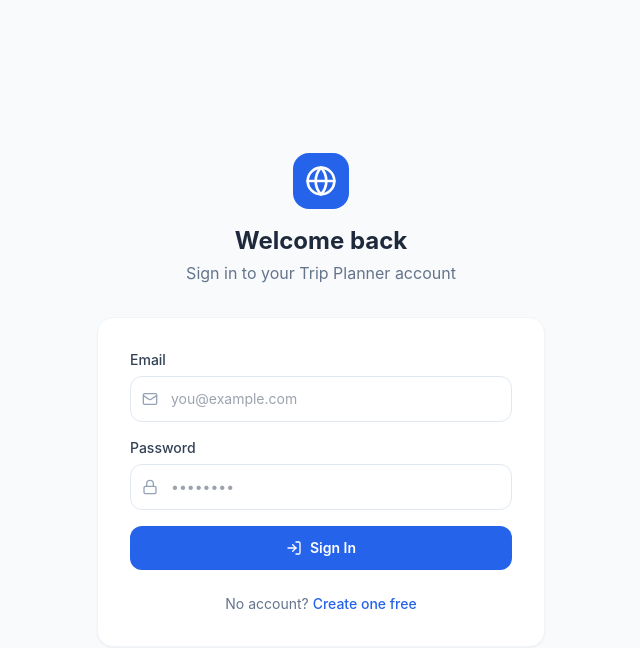
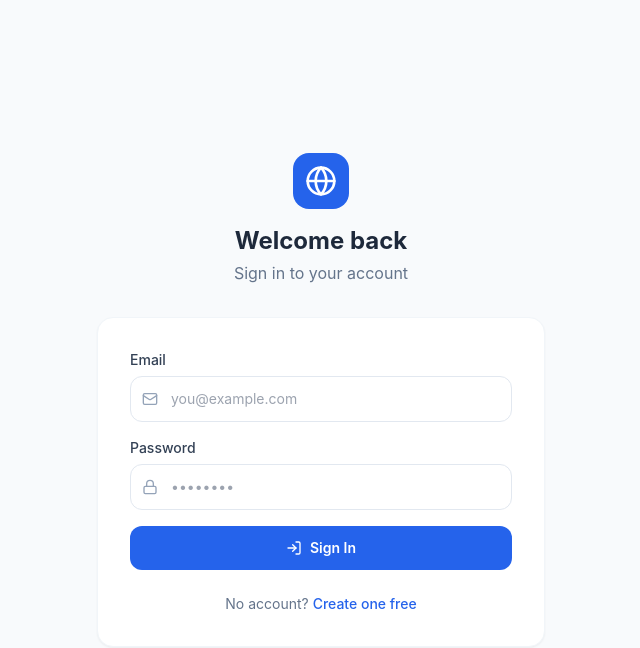
Before and after one commit to karthikdnani/Travel-Recommendation-System, a Next.js app in the folder frontend/: page /login in a window 1280 px wide. Shown: the top 648 px of the page, without its empty margins (319-959 px from the left). Built offline with nearby package versions, Linux system fonts and the light colour scheme; no server answers.

Commit message:
Update page.js

```diff
--- a/frontend/src/app/login/page.js
+++ b/frontend/src/app/login/page.js
@@ -30,7 +30,7 @@ export default function LoginPage() {
             <Globe className="w-8 h-8 text-white" />
           </div>
           <h1 className="text-2xl font-bold text-slate-800">Welcome back</h1>
-          <p className="text-slate-500 mt-1">Sign in to your Trip Planner account</p>
+          <p className="text-slate-500 mt-1">Sign in to your account</p>
         </div>
 
         <div className="bg-white rounded-2xl shadow-sm border border-slate-100 p-8">
```
